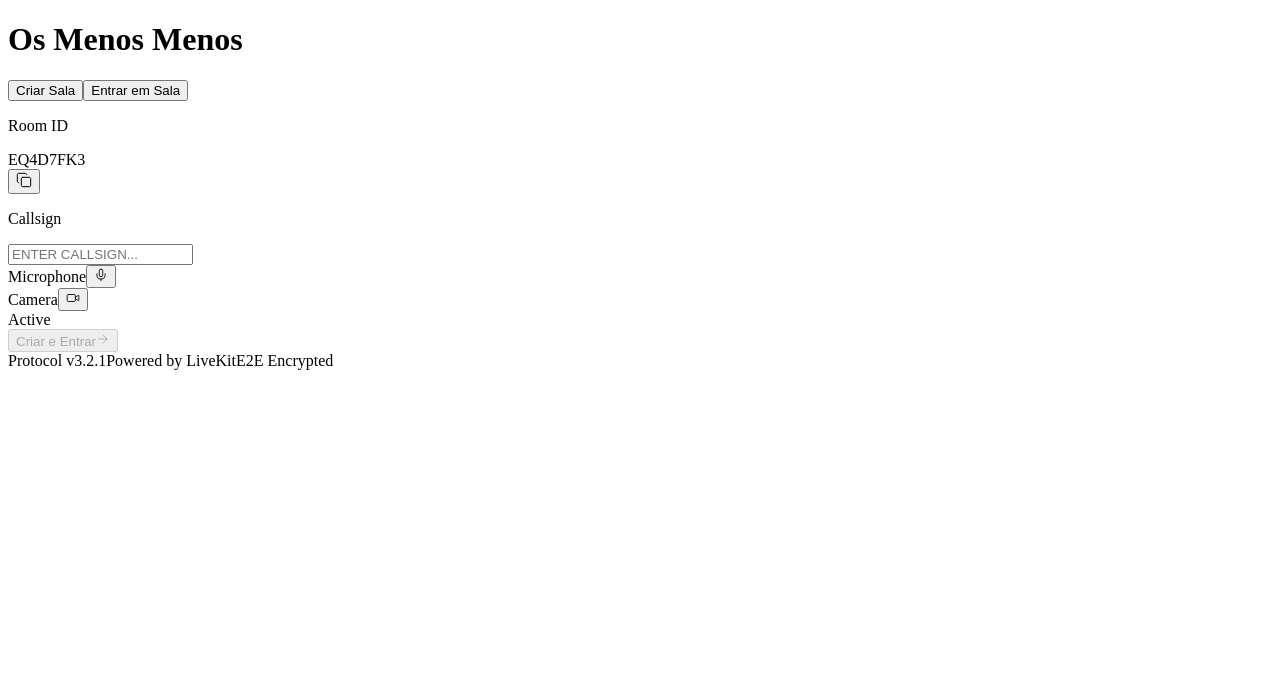
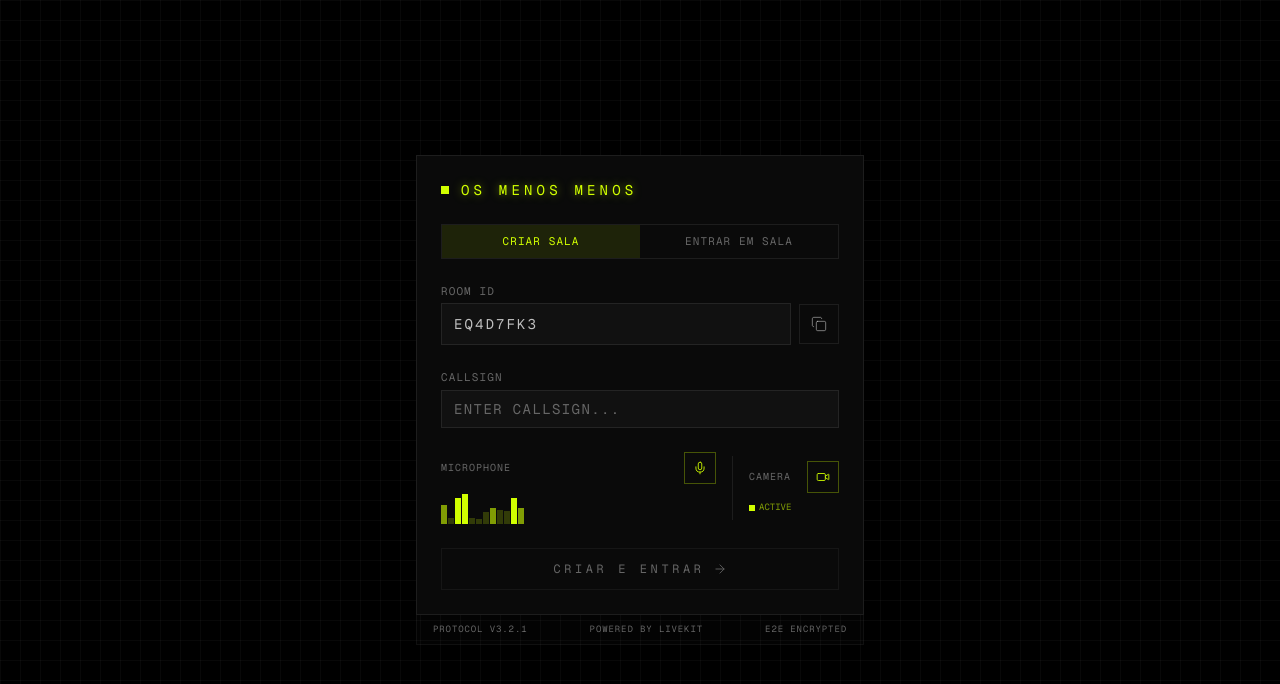
Before and after one commit to irangeluchoa-jpg/osmenosmenos, a Next.js app: page / in a window 1280 px wide. Shown: the top 684 px of the page. Built offline with nearby package versions, Linux system fonts and the light colour scheme.

Commit message:
Add files via upload

```diff
--- /dev/null
+++ b/app/globals.css
@@ -0,0 +1,186 @@
+@import 'tailwindcss';
+@import 'tw-animate-css';
+
+@custom-variant dark (&:is(.dark *));
+
+:root {
+  --background: #000000;
+  --foreground: #c0c0c0;
+  --card: #0a0a0a;
+  --card-foreground: #c0c0c0;
+  --popover: #0a0a0a;
+  --popover-foreground: #c0c0c0;
+  --primary: #D1FF00;
+  --primary-foreground: #000000;
+  --secondary: #1a1a1a;
+  --secondary-foreground: #c0c0c0;
+  --muted: #111111;
+  --muted-foreground: #666666;
+  --accent: #D1FF00;
+  --accent-foreground: #000000;
+  --destructive: #ff2020;
+  --destructive-foreground: #ff2020;
+  --border: rgba(255,255,255,0.1);
+  --input: rgba(255,255,255,0.08);
+  --ring: #D1FF00;
+  --chart-1: #D1FF00;
+  --chart-2: #00ff88;
+  --chart-3: #c0c0c0;
+  --chart-4: #ff2020;
+  --chart-5: #666666;
+  --radius: 0px;
+  --neon: #D1FF00;
+  --chrome: #c0c0c0;
+  --danger: #ff2020;
+  --sidebar: #0a0a0a;
+  --sidebar-foreground: #c0c0c0;
+  --sidebar-primary: #D1FF00;
+  --sidebar-primary-foreground: #000000;
+  --sidebar-accent: #1a1a1a;
+  --sidebar-accent-foreground: #c0c0c0;
+  --sidebar-border: rgba(255,255,255,0.1);
+  --sidebar-ring: #D1FF00;
+}
+
+@theme inline {
+  --font-sans: var(--font-geist-sans), 'Geist Fallback', sans-serif;
+  --font-mono: var(--font-geist-mono), 'Geist Mono Fallback', monospace;
+  --color-background: var(--background);
+  --color-foreground: var(--foreground);
+  --color-card: var(--card);
+  --color-card-foreground: var(--card-foreground);
+  --color-popover: var(--popover);
+  --color-popover-foreground: var(--popover-foreground);
+  --color-primary: var(--primary);
+  --color-primary-foreground: var(--primary-foreground);
+  --color-secondary: var(--secondary);
+  --color-secondary-foreground: var(--secondary-foreground);
+  --color-muted: var(--muted);
+  --color-muted-foreground: var(--muted-foreground);
+  --color-accent: var(--accent);
+  --color-accent-foreground: var(--accent-foreground);
+  --color-destructive: var(--destructive);
+  --color-destructive-foreground: var(--destructive-foreground);
+  --color-border: var(--border);
+  --color-input: var(--input);
+  --color-ring: var(--ring);
+  --color-chart-1: var(--chart-1);
+  --color-chart-2: var(--chart-2);
+  --color-chart-3: var(--chart-3);
+  --color-chart-4: var(--chart-4);
+  --color-chart-5: var(--chart-5);
+  --color-neon: var(--neon);
+  --color-chrome: var(--chrome);
+  --color-danger: var(--danger);
+  --radius-sm: calc(var(--radius));
+  --radius-md: calc(var(--radius));
+  --radius-lg: var(--radius);
+  --radius-xl: calc(var(--radius));
+  --color-sidebar: var(--sidebar);
+  --color-sidebar-foreground: var(--sidebar-foreground);
+  --color-sidebar-primary: var(--sidebar-primary);
+  --color-sidebar-primary-foreground: var(--sidebar-primary-foreground);
+  --color-sidebar-accent: var(--sidebar-accent);
+  --color-sidebar-accent-foreground: var(--sidebar-accent-foreground);
+  --color-sidebar-border: var(--sidebar-border);
+  --color-sidebar-ring: var(--sidebar-ring);
+}
+
+@layer base {
+  * {
+    @apply border-border outline-ring/50;
+  }
+  body {
+    @apply bg-background text-foreground;
+  }
+}
+
+/* Grid background */
+.grid-bg {
+  background-image:
+    linear-gradient(rgba(255,255,255,0.03) 1px, transparent 1px),
+    linear-gradient(90deg, rgba(255,255,255,0.03) 1px, transparent 1px);
+  background-size: 20px 20px;
+}
+
+/* Neon glow */
+.neon-glow {
+  box-shadow: 0 0 8px rgba(209, 255, 0, 0.3), 0 0 20px rgba(209, 255, 0, 0.1);
+}
+
+.neon-text {
+  text-shadow: 0 0 8px rgba(209, 255, 0, 0.5);
+}
+
+/* Scanline effect */
+.scanlines::after {
+  content: '';
+  position: absolute;
+  inset: 0;
+  background: repeating-linear-gradient(
+    0deg,
+    transparent,
+    transparent 2px,
+    rgba(0, 0, 0, 0.05) 2px,
+    rgba(0, 0, 0, 0.05) 4px
+  );
+  pointer-events: none;
+}
+
+/* Glassmorphism controls */
+.glass {
+  background: rgba(255, 255, 255, 0.04);
+  backdrop-filter: blur(12px);
+  border: 1px solid rgba(255, 255, 255, 0.08);
+}
+
+/* Scrollbar styling */
+.tactical-scroll::-webkit-scrollbar {
+  width: 4px;
+}
+.tactical-scroll::-webkit-scrollbar-track {
+  background: transparent;
+}
+.tactical-scroll::-webkit-scrollbar-thumb {
+  background: rgba(209, 255, 0, 0.2);
+}
+
+/* Gain bar animation */
+@keyframes gain-pulse {
+  0%, 100% { height: 20%; }
+  50% { height: 80%; }
+}
+
+/* Telemetry flash */
+@keyframes telemetry-blink {
+  0%, 100% { opacity: 1; }
+  50% { opacity: 0.4; }
+}
+
+/* Mobile touch improvements */
+@media (max-width: 640px) {
+  .glass {
+    backdrop-filter: blur(8px);
+  }
+
+  /* Larger touch targets on mobile */
+  button {
+    min-height: 44px;
+    min-width: 44px;
+  }
+}
+
+/* Pin button visible on touch devices */
+@media (hover: none) {
+  button[aria-label="Fixar"],
+  button[aria-label="Desafixar"] {
+    opacity: 1 !important;
+  }
+}
+
+/* Safe area for mobile notch/home bar */
+@supports (padding-bottom: env(safe-area-inset-bottom)) {
+  .pb-safe {
+    padding-bottom: env(safe-area-inset-bottom);
+  }
+}
--- /dev/null
+++ b/app/layout.tsx
@@ -0,0 +1,53 @@
+import type { Metadata, Viewport } from 'next'
+import { Geist, Geist_Mono } from 'next/font/google'
+import { Analytics } from '@vercel/analytics/next'
+import './globals.css'
+
+const geist = Geist({ subsets: ["latin"], variable: "--font-geist-sans" })
+const geistMono = Geist_Mono({ subsets: ["latin"], variable: "--font-geist-mono" })
+
+export const metadata: Metadata = {
+  title: 'Os Menos Menos | Mission-Critical Video Platform',
+  description: 'High-performance video conferencing platform with tactical-grade reliability and real-time SVC engineering.',
+  generator: 'v0.app',
+  icons: {
+    icon: [
+      {
+        url: '/icon-light-32x32.png',
+        media: '(prefers-color-scheme: light)',
+      },
+      {
+        url: '/icon-dark-32x32.png',
+        media: '(prefers-color-scheme: dark)',
+      },
+      {
+        url: '/icon.svg',
+        type: 'image/svg+xml',
+      },
+    ],
+    apple: '/apple-icon.png',
+  },
+}
+
+export const viewport: Viewport = {
+  themeColor: '#000000',
+  userScalable: false,
+  width: "device-width",
+  initialScale: 1,
+  maximumScale: 1,
+}
+
+export default function RootLayout({
+  children,
+}: Readonly<{
+  children: React.ReactNode
+}>) {
+  return (
+    <html lang="en">
+      <body className={`${geist.variable} ${geistMono.variable} font-sans antialiased overflow-hidden`}>
+        {children}
+        <Analytics />
+      </body>
+    </html>
+  )
+}
```
